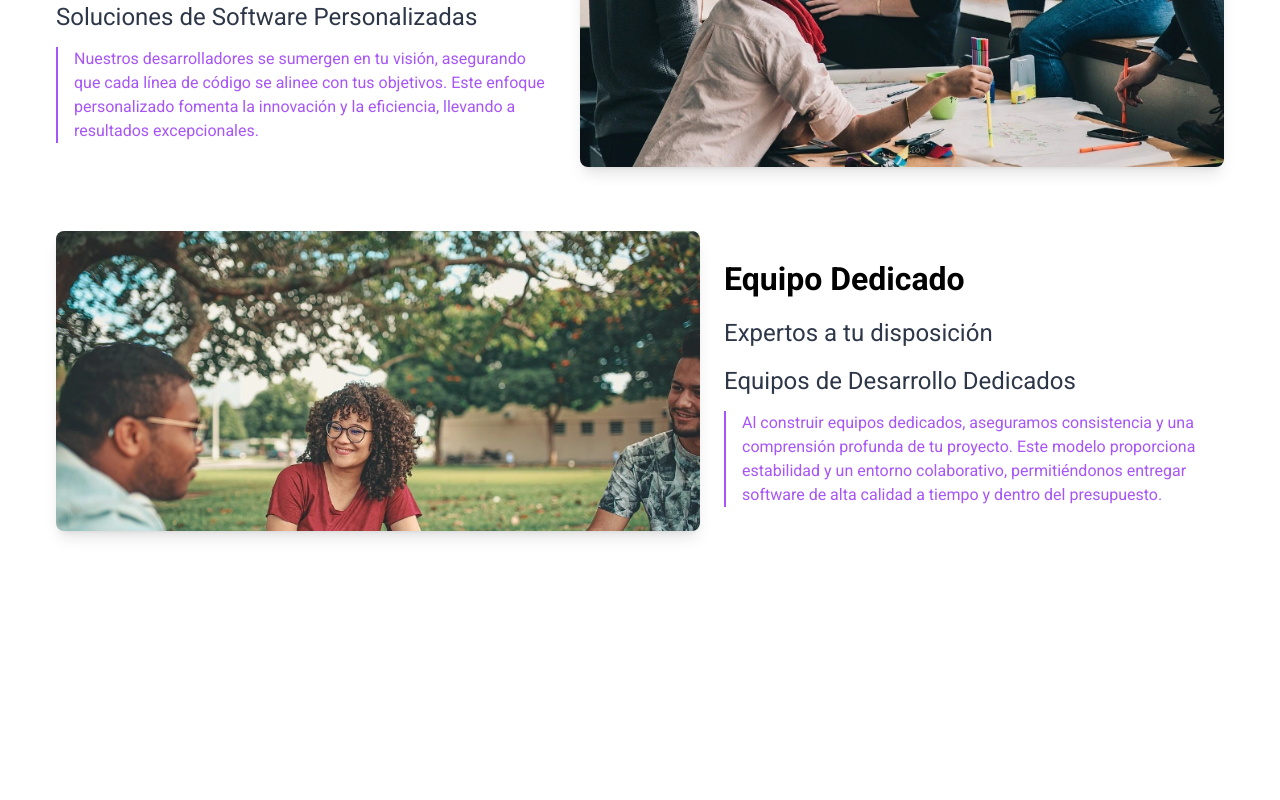
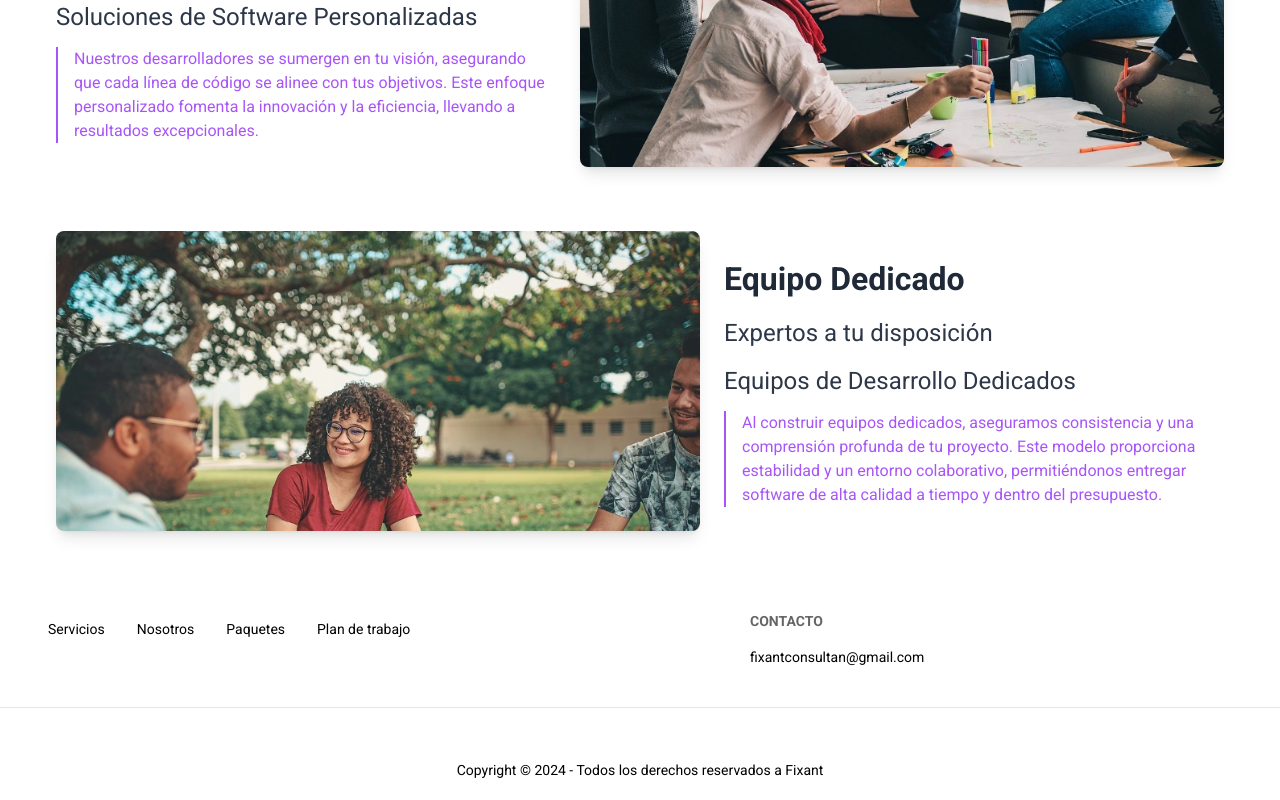
Before and after one commit to MarcialFantini/consultan, a Next.js app: page / in a window 1280 px wide. Shown: the part 4050-4850 px from the top of the page. Before the commit the page ends 4621 px from the top, so only its background shows below. Built offline with nearby package versions, Linux system fonts and the light colour scheme.

Commit message:
add-footer

```diff
--- a/package.json
+++ b/package.json
@@ -19,6 +19,7 @@
     "@types/node": "^20",
     "@types/react": "^18",
     "@types/react-dom": "^18",
+    "daisyui": "^4.12.10",
     "eslint": "^8",
     "eslint-config-next": "14.2.4",
     "postcss": "^8",
--- a/src/app/page.tsx
+++ b/src/app/page.tsx
@@ -1,3 +1,4 @@
+import { Footer } from "@/components/Footer/Footer";
 import { HeroHome } from "@/components/HeroHome";
 import { LeadingCompaniesHome } from "@/components/LeadingCompaniesHome";
 import { ServicesOfferHome } from "@/components/ServicesOfferHome";
@@ -13,6 +14,7 @@ export default function Home() {
       {/* <CustomersWorkingWithUs></CustomersWorkingWithUs> */}
       <WeMake></WeMake>
       <WayOfBuilding></WayOfBuilding>
+      <Footer />
     </main>
   );
 }
--- /dev/null
+++ b/src/components/Footer/Footer.tsx
@@ -0,0 +1,41 @@
+"use client"
+import { links } from '@/constans/links';
+import { GoToElement } from '@/customHooks/GoToElement';
+import React from 'react'
+
+
+export const Footer = () => {
+    return (
+        <div>
+            <footer className="footer bg-white text-black p-10">
+                <ul className="flex flex-row gap-4 items-center">
+                    {links.map((text, index) => {
+                        return (
+                            <li
+                                onClick={() => GoToElement(text.link)}
+                                className="p-2"
+                                key={index}
+                            >
+                                <>{text.name}</>
+                            </li>
+                        );
+                    })}
+                </ul>
+                <ul>
+                    <li className="footer-title">Contacto</li>
+                    <li className="link link-hover">fixantconsultan@gmail.com</li>
+                </ul>
+
+            </footer>
+
+            <div className='footer bg-white text-green-700 border-base-300 border-t px-10 py-4'>
+
+            </div>
+
+            <aside className="footer footer-center bg-white text-black p-5  ">
+                <p>Copyright © {new Date().getFullYear()} - Todos los derechos reservados a Fixant</p>
+            </aside>
+
+        </div>
+    )
+}
--- a/tailwind.config.ts
+++ b/tailwind.config.ts
@@ -15,6 +15,8 @@ const config: Config = {
       },
     },
   },
-  plugins: [],
+  plugins: [
+    require('daisyui'),
+  ],
 };
 export default config;
```
Also changed, not shown: 1 other file (tests, documents, lock files or other folders).
